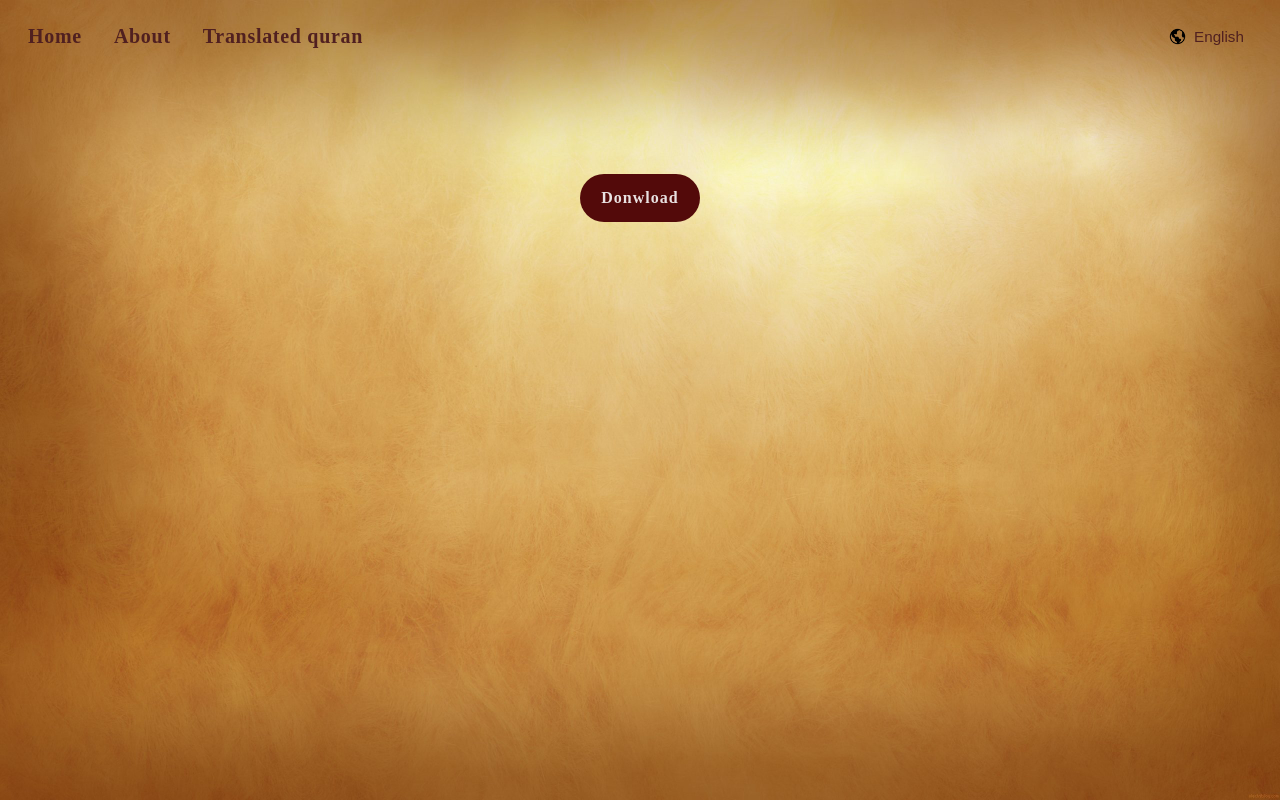
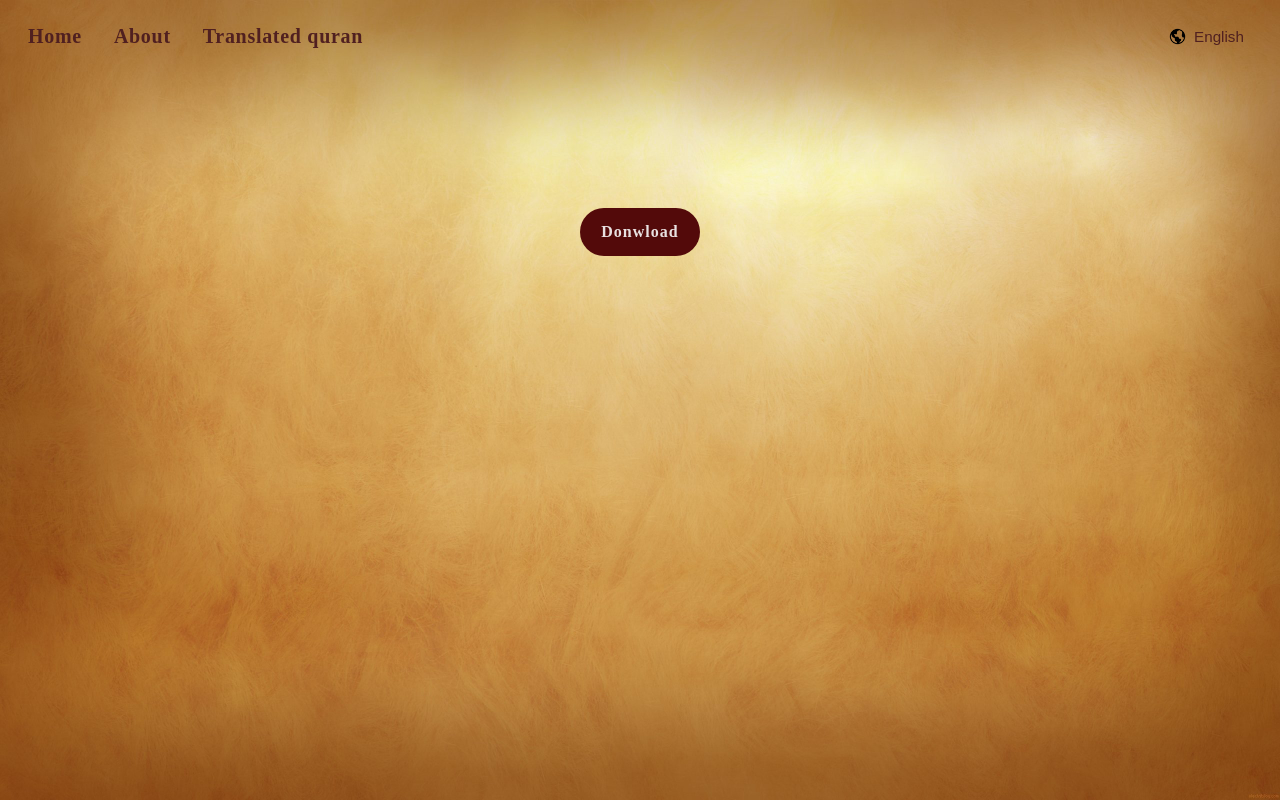
Before and after one commit to Abdelrahman19999/Eqraa, a React (Create React App) app: page /listenTranslated/1/1 in a window 1280 px wide. Shown: the top 800 px of the page. Built offline with nearby package versions, Linux system fonts and the light colour scheme; no server answers.

Commit message:
adjust the video css.

```diff
--- a/src/components/css/video.css
+++ b/src/components/css/video.css
@@ -1,9 +1,9 @@
 .video-container {
   display: flex;
-  gap: 7%;
+  gap: 5ch;
   flex-direction: column;
   position: relative;
-  top:110px;
+  top: 20ch;
   width: 70%;
   height: 100vh;
   margin: auto;
@@ -30,7 +30,6 @@
   font-size: 1em;
   letter-spacing: 1px;
   font-weight: 600;
-  margin-bottom: auto;
 }
 
 #videodownload:hover {
```
